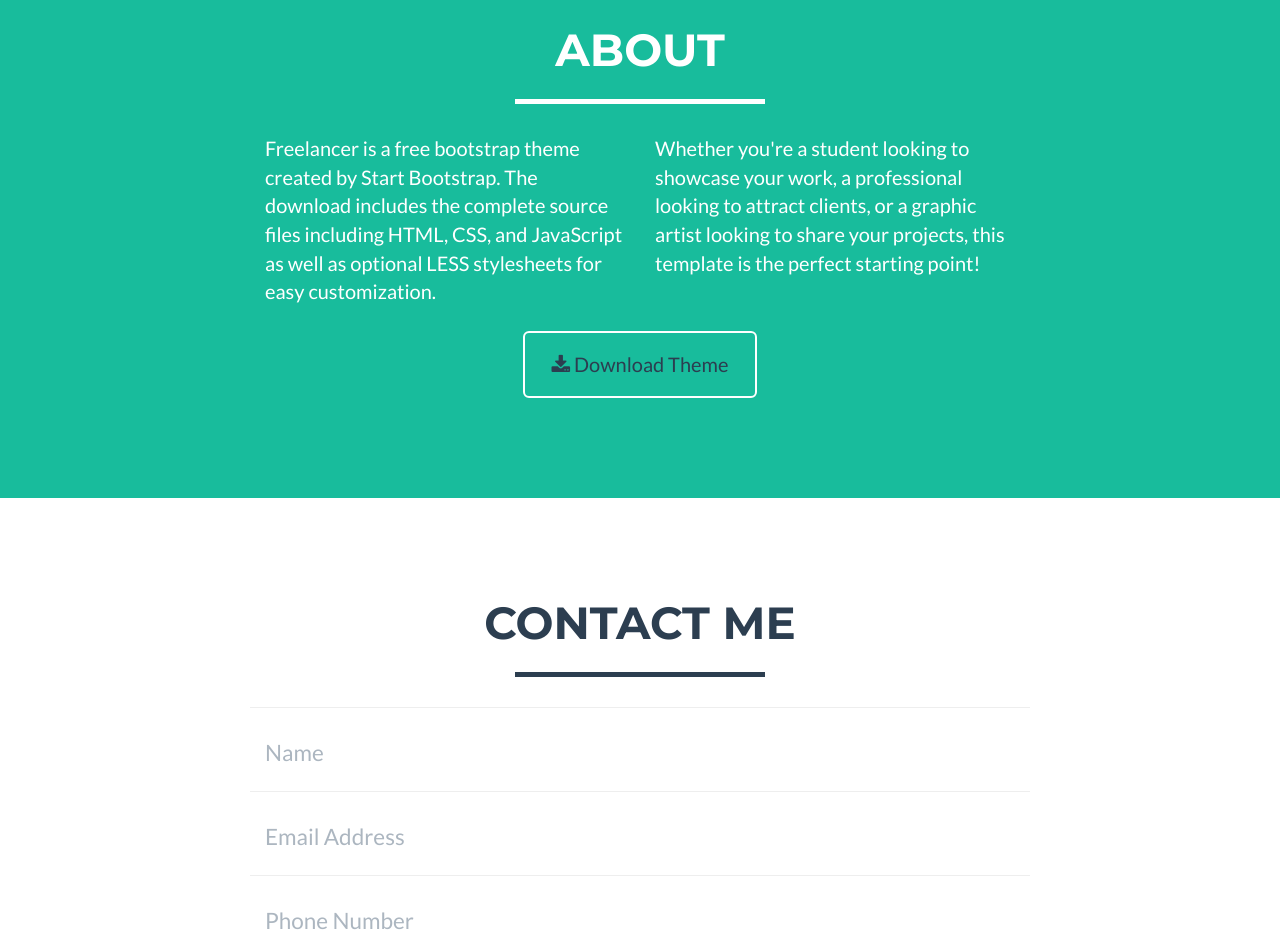
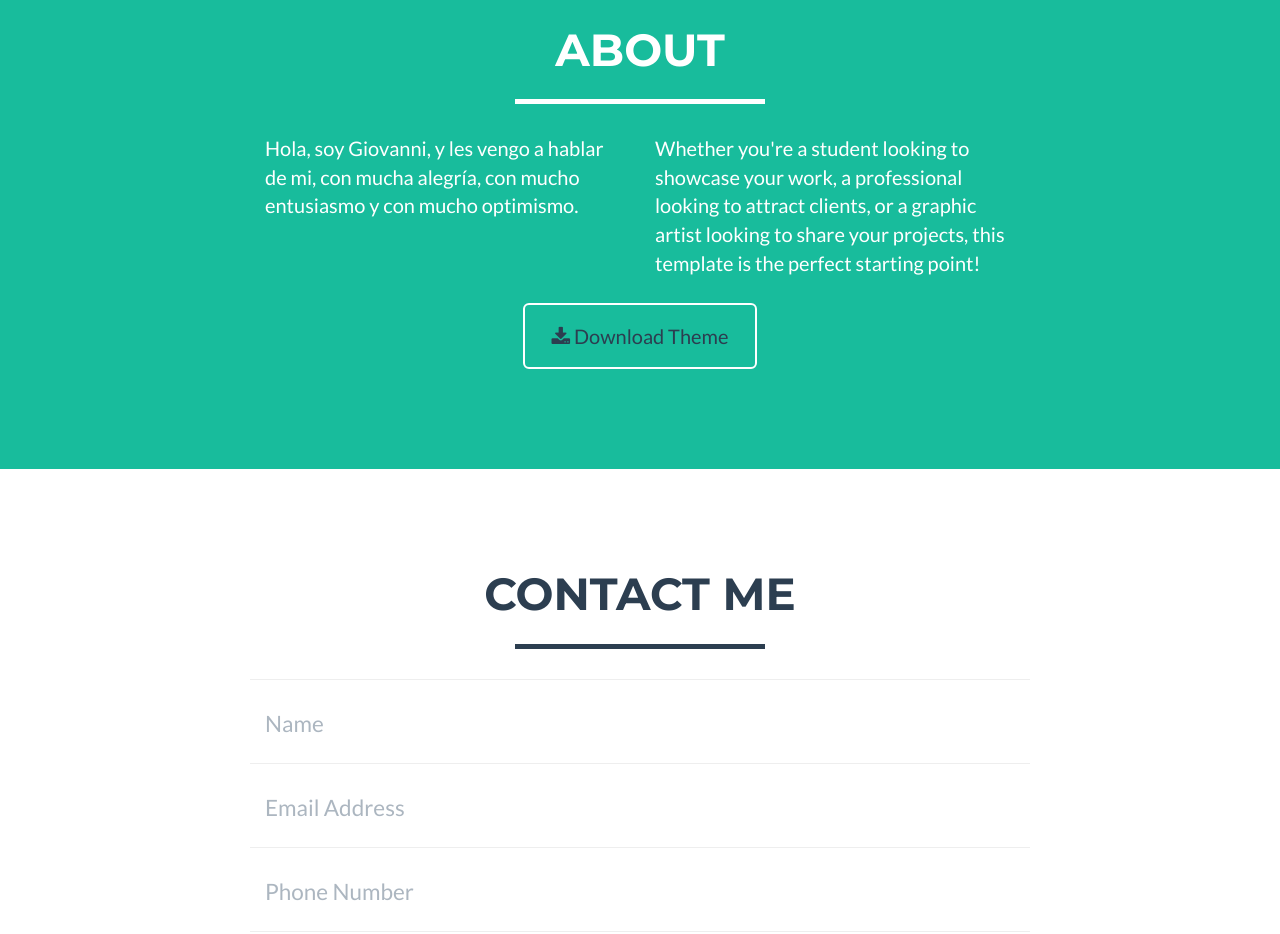
Before and after one commit to GiovanniCortes/pagina.github.io, a plain HTML site: page index.html in a window 1280 px wide. Shown: the part 1740-2674 px from the top of the page. Drawn offline with nearby package versions, Linux system fonts and the light colour scheme.

Commit message:
Cambio 4

```diff
--- a/index.html
+++ b/index.html
@@ -170,7 +170,7 @@
             </div>
             <div class="row">
                 <div class="col-lg-4 col-lg-offset-2">
-                    <p>Freelancer is a free bootstrap theme created by Start Bootstrap. The download includes the complete source files including HTML, CSS, and JavaScript as well as optional LESS stylesheets for easy customization.</p>
+                    <p>Hola, soy Giovanni, y les vengo a hablar de mi, con mucha alegría, con mucho entusiasmo y con mucho optimismo.</p>
                 </div>
                 <div class="col-lg-4">
                     <p>Whether you're a student looking to showcase your work, a professional looking to attract clients, or a graphic artist looking to share your projects, this template is the perfect starting point!</p>
```
